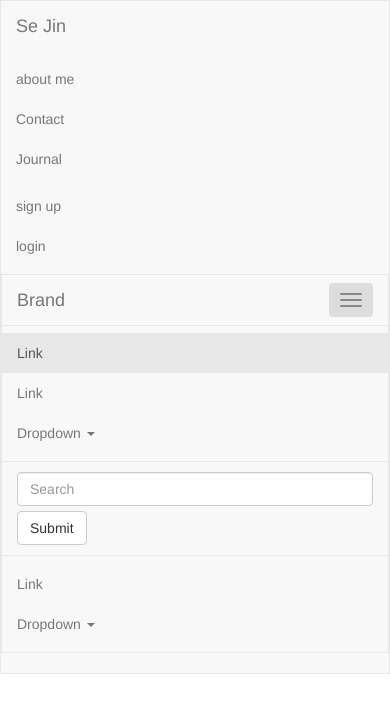
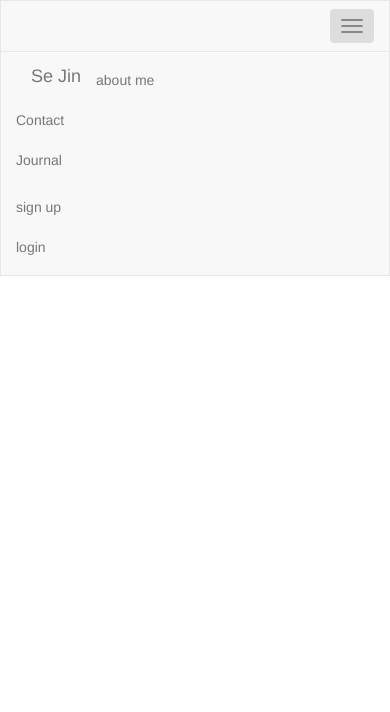
Before and after one commit to sjlee2016/Front_End, a plain HTML site: page BootStrap_PracticePage/navbar.html in a window 390 px wide. Both pictures are taken after a click on the button "Toggle navigation". Drawn offline with nearby package versions, Linux system fonts and the light colour scheme.

Commit message:
modifited html

```diff
--- a/BootStrap_PracticePage/navbar.html
+++ b/BootStrap_PracticePage/navbar.html
@@ -2,15 +2,21 @@
     <head>
         <title>NavBar</title>
     <link rel="stylesheet" type="text/css" href="https://maxcdn.bootstrapcdn.com/bootstrap/3.3.5/css/bootstrap.min.css">
-</head>
+    </head>
 
-    <body>
-
+<body>
     <nav class="navbar navbar-default">
-    <div class="container">
-        <div class="navbar-header">
+        <div class="container">
+            <div class="navbar-header">
+                        <button type="button" class="navbar-toggle collapsed" data-toggle="collapse" data-target="#bs-nav-demo" aria-expanded="false">
+                          <span class="sr-only">Toggle navigation</span>
+                          <span class="icon-bar"></span>
+                          <span class="icon-bar"></span>
+                          <span class="icon-bar"></span>
+                        </button>
+            </div>
          <a class="navbar-brand" href ="#"> Se Jin</a>
-        </div>
+        <div class="collapse navbar-collapse" id="bs-nav-demo">
          <ul class="nav navbar-nav">
             <li> <a href="#"> about me </a></li>
             <li> <a href="#"> Contact </a></li>
@@ -20,61 +26,8 @@
                 <li> <a href="#"> sign up </a></li>
                 <li> <a href="#"> login </a></li>
         </ul>
+        </div>
     </div>
-    <!-- Default Bar !-->
-    <nav class="navbar navbar-default">
-            <div class="container-fluid">
-              <!-- Brand and toggle get grouped for better mobile display -->
-              <div class="navbar-header">
-                <button type="button" class="navbar-toggle collapsed" data-toggle="collapse" data-target="#bs-example-navbar-collapse-1" aria-expanded="false">
-                  <span class="sr-only">Toggle navigation</span>
-                  <span class="icon-bar"></span>
-                  <span class="icon-bar"></span>
-                  <span class="icon-bar"></span>
-                </button>
-                <a class="navbar-brand" href="#">Brand</a>
-              </div>
-
-              <!-- Collect the nav links, forms, and other content for toggling -->
-              <div class="collapse navbar-collapse" id="bs-example-navbar-collapse-1">
-                <ul class="nav navbar-nav">
-                  <li class="active"><a href="#">Link <span class="sr-only">(current)</span></a></li>
-                  <li><a href="#">Link</a></li>
-                  <li class="dropdown">
-                    <a href="#" class="dropdown-toggle" data-toggle="dropdown" role="button" aria-haspopup="true" aria-expanded="false">Dropdown <span class="caret"></span></a>
-                    <ul class="dropdown-menu">
-                      <li><a href="#">Action</a></li>
-                      <li><a href="#">Another action</a></li>
-                      <li><a href="#">Something else here</a></li>
-                      <li role="separator" class="divider"></li>
-                      <li><a href="#">Separated link</a></li>
-                      <li role="separator" class="divider"></li>
-                      <li><a href="#">One more separated link</a></li>
-                    </ul>
-                  </li>
-                </ul>
-                <form class="navbar-form navbar-left">
-                  <div class="form-group">
-                    <input type="text" class="form-control" placeholder="Search">
-                  </div>
-                  <button type="submit" class="btn btn-default">Submit</button>
-                </form>
-                <ul class="nav navbar-nav navbar-right">
-                  <li><a href="#">Link</a></li>
-                  <li class="dropdown">
-                    <a href="#" class="dropdown-toggle" data-toggle="dropdown" role="button" aria-haspopup="true" aria-expanded="false">Dropdown <span class="caret"></span></a>
-                    <ul class="dropdown-menu">
-                      <li><a href="#">Action</a></li>
-                      <li><a href="#">Another action</a></li>
-                      <li><a href="#">Something else here</a></li>
-                      <li role="separator" class="divider"></li>
-                      <li><a href="#">Separated link</a></li>
-                    </ul>
-                  </li>
-                </ul>
-              </div><!-- /.navbar-collapse -->
-            </div><!-- /.container-fluid -->
-          </nav>
 </nav>
 <script src="https://code.jquery.com/jquery-3.3.1.slim.min.js"></script>
 <script src="https://cdnjs.cloudflare.com/ajax/libs/popper.js/1.14.3/umd/popper.min.js" ></script>
```
